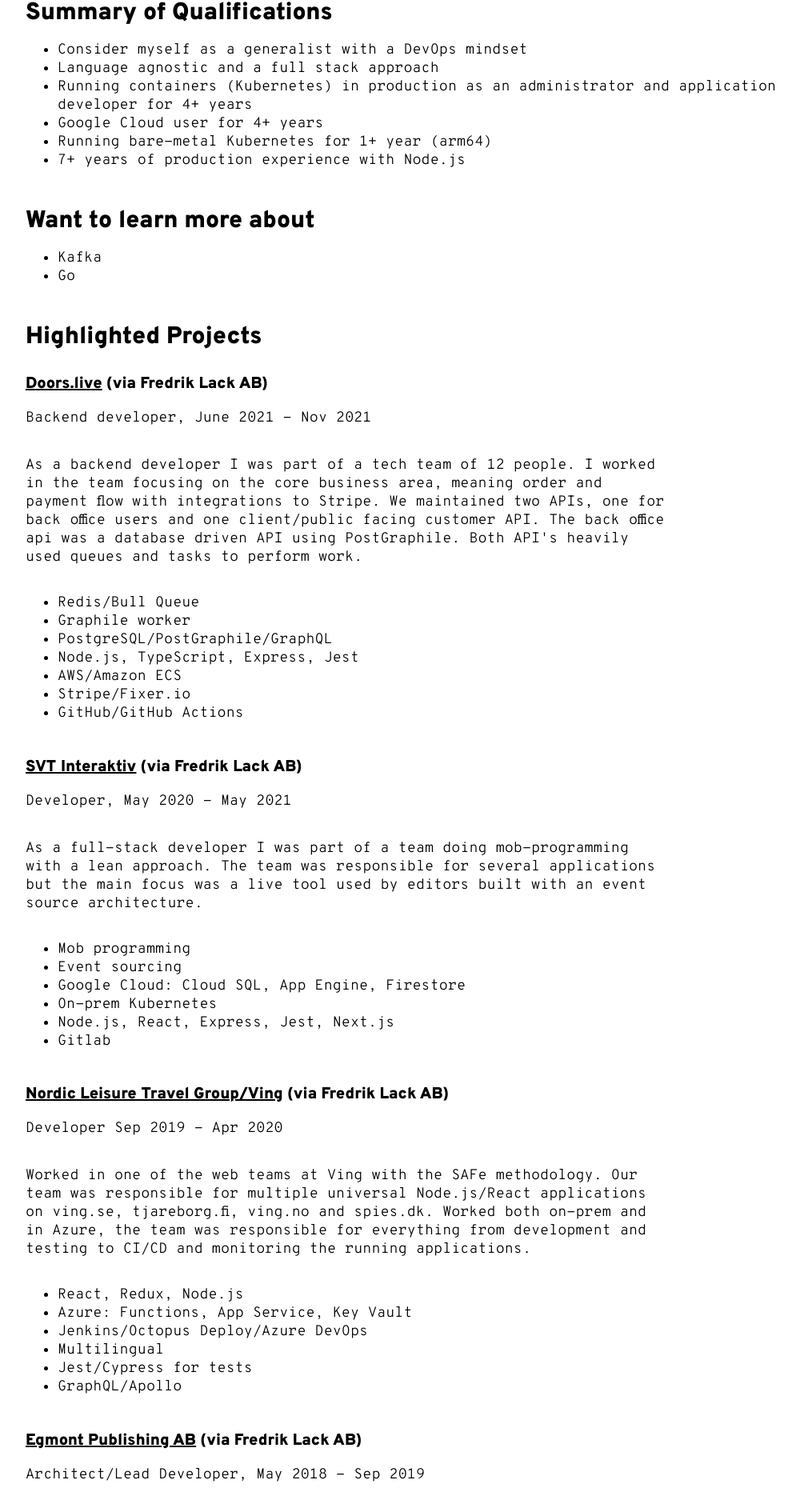
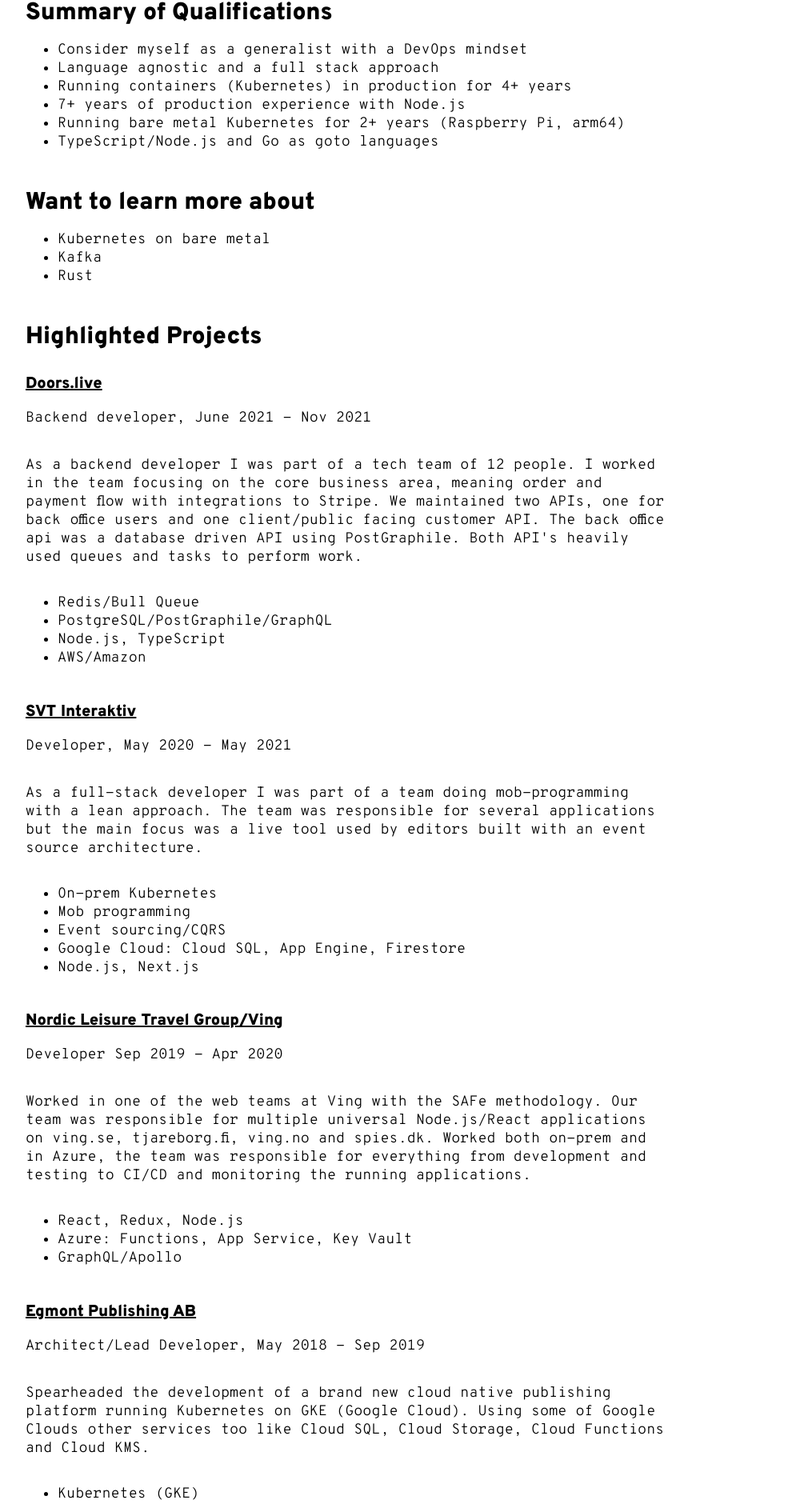
Before and after one commit to sthlmio/web, a Next.js app: page /fredrik-lack in a window 1280 px wide. Shown: the part 494-2374 px from the top of the page at 80% size, without its empty margins (96-1096 px from the left). Built offline with nearby package versions, Linux system fonts and the light colour scheme.

Commit message:
Updating profile

```diff
--- a/pages/fredrik-lack.js
+++ b/pages/fredrik-lack.js
@@ -48,19 +48,19 @@ export default function FredrikLack() {
           <ul>
             <li>Consider myself as a generalist with a DevOps mindset</li>
             <li>Language agnostic and a full stack approach</li>
+            <li>Running containers (Kubernetes) in production for 4+ years</li>
+            <li>7+ years of production experience with Node.js</li>
             <li>
-              Running containers (Kubernetes) in production as an administrator
-              and application developer for 4+ years
+              Running bare metal Kubernetes for 2+ years (Raspberry Pi, arm64)
             </li>
-            <li>Google Cloud user for 4+ years</li>
-            <li>Running bare-metal Kubernetes for 1+ year (arm64)</li>
-            <li>7+ years of production experience with Node.js</li>
+            <li>TypeScript/Node.js and Go as goto languages</li>
           </ul>
 
           <h3>Want to learn more about</h3>
           <ul>
+            <li>Kubernetes on bare metal</li>
             <li>Kafka</li>
-            <li>Go</li>
+            <li>Rust</li>
           </ul>
 
           <h3>Highlighted Projects</h3>
@@ -71,8 +71,7 @@ export default function FredrikLack() {
               target="_blank"
             >
               Doors.live
-            </a>{' '}
-            (via Fredrik Lack AB)
+            </a>
           </h4>
           <p className="text">Backend developer, June 2021 - Nov 2021</p>
           <p className="text">
@@ -86,12 +85,9 @@ export default function FredrikLack() {
           </p>
           <ul>
             <li>Redis/Bull Queue</li>
-            <li>Graphile worker</li>
             <li>PostgreSQL/PostGraphile/GraphQL</li>
-            <li>Node.js, TypeScript, Express, Jest</li>
-            <li>AWS/Amazon ECS</li>
-            <li>Stripe/Fixer.io</li>
-            <li>GitHub/GitHub Actions</li>
+            <li>Node.js, TypeScript</li>
+            <li>AWS/Amazon</li>
           </ul>
           <h4>
             <a
@@ -100,8 +96,7 @@ export default function FredrikLack() {
               target="_blank"
             >
               SVT Interaktiv
-            </a>{' '}
-            (via Fredrik Lack AB)
+            </a>
           </h4>
           <p className="text">Developer, May 2020 - May 2021</p>
           <p className="text">
@@ -111,12 +106,11 @@ export default function FredrikLack() {
             built with an event source architecture.
           </p>
           <ul>
+            <li>On-prem Kubernetes</li>
             <li>Mob programming</li>
-            <li>Event sourcing</li>
+            <li>Event sourcing/CQRS</li>
             <li>Google Cloud: Cloud SQL, App Engine, Firestore</li>
-            <li>On-prem Kubernetes</li>
-            <li>Node.js, React, Express, Jest, Next.js</li>
-            <li>Gitlab</li>
+            <li>Node.js, Next.js</li>
           </ul>
           <h4>
             <a
@@ -125,8 +119,7 @@ export default function FredrikLack() {
               target="_blank"
             >
               Nordic Leisure Travel Group/Ving
-            </a>{' '}
-            (via Fredrik Lack AB)
+            </a>
           </h4>
           <p className="text">Developer Sep 2019 - Apr 2020</p>
           <p className="text">
@@ -140,9 +133,6 @@ export default function FredrikLack() {
           <ul>
             <li>React, Redux, Node.js</li>
             <li>Azure: Functions, App Service, Key Vault</li>
-            <li>Jenkins/Octopus Deploy/Azure DevOps</li>
-            <li>Multilingual</li>
-            <li>Jest/Cypress for tests</li>
             <li>GraphQL/Apollo</li>
           </ul>
           <h4>
@@ -152,8 +142,7 @@ export default function FredrikLack() {
               target="_blank"
             >
               Egmont Publishing AB
-            </a>{' '}
-            (via Fredrik Lack AB)
+            </a>
           </h4>
           <p className="text">Architect/Lead Developer, May 2018 - Sep 2019</p>
           <p className="text">
@@ -163,8 +152,8 @@ export default function FredrikLack() {
             Cloud Functions and Cloud KMS.
           </p>
           <ul>
-            <li>Kubernetes (GKE), Auto scaling, 12-factor app</li>
-            <li>Terraform, Helm, Prometheus/Grafana, Bitbucket</li>
+            <li>Kubernetes (GKE)</li>
+            <li>Terraform, Helm, Prometheus/Grafana</li>
             <li>Let's Encrypt</li>
             <li>Google Cloud</li>
             <li>PHP7, Node.js, Nginx, Docker, Redis, Elasticsearch</li>
@@ -177,24 +166,9 @@ export default function FredrikLack() {
               target="_blank"
             >
               Lexplore
-            </a>{' '}
-            (via Fredrik Lack AB)
+            </a>
           </h4>
           <p className="text">Developer, May 2017 - May 2018</p>
-          <p className="text">
-            Lexplore is doing rapid reading assessment, powered by eye tracking
-            and artificial intelligence. My role was to develop the portal with
-            all the results of the students for teachers and schools. A very
-            complex React application with a lot of data manipulation and a lot
-            of business logic in the front-end.
-          </p>
-          <ul>
-            <li>Node.js, React</li>
-            <li>Azure App Service</li>
-            <li>Express, Flow, Redux</li>
-            <li>Mocha/Chai for tests</li>
-            <li>Multilingual</li>
-          </ul>
           <h4>
             <a
               href="https://svti.svt.se/"
@@ -206,22 +180,6 @@ export default function FredrikLack() {
             (via Creuna AB)
           </h4>
           <p className="text">Developer, 2015 - 2017</p>
-          <p className="text">
-            Worked in the sports team with the Scrum methodology and developed a
-            brand new sport concept for SVT. My primary role was as a full-stack
-            developer of the universal Node.js/React application with high
-            demands on performance serving a very large amount of users weekly.
-            I learned a lot about Node.js in depth and how to tweak and adjust
-            it to high demands.
-          </p>
-          <ul>
-            <li>Node.js, React, Flux, Express, Redis, MongoDB</li>
-            <li>Heroku</li>
-            <li>Docker development environment</li>
-            <li>Akamai CDN</li>
-            <li>Jenkins test and build pipelines</li>
-            <li>Mocha/Chai for tests</li>
-          </ul>
           <h4>
             <a
               href="https://www.akademibokhandeln.se/"
```
